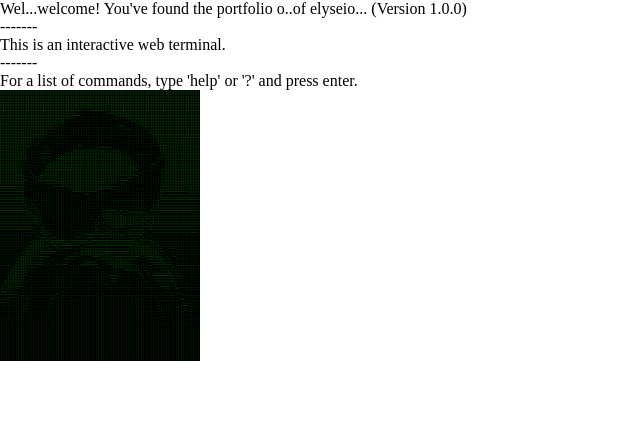
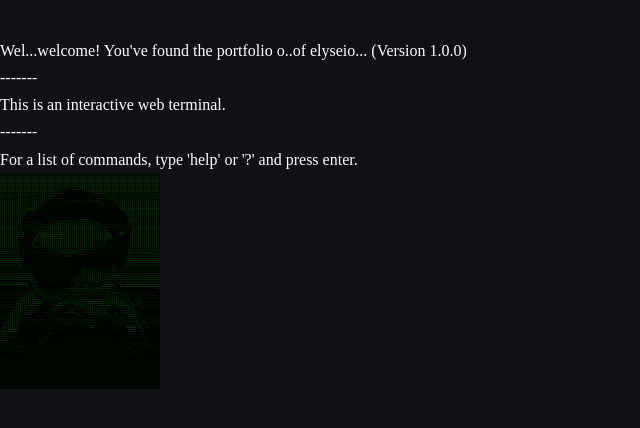
Before and after one commit to elyseio/cli-portfolio-v1, a plain HTML site: page index.html in a window 1280 px wide. Shown: the whole page, without its empty margins (0-640 px from the left). Drawn offline with Linux system fonts and the light colour scheme.

Commit message:
added global styling to elements

```diff
--- a/css/styles.css
+++ b/css/styles.css
@@ -1,3 +1,13 @@
+/***********************************************************
+                        GLOBAL STYLES
+************************************************************/
+
+:root {
+    --bg-color: rgb(16, 17, 22);
+    --primary-txt-color: rgb(0, 255, 156);
+    --white-txt-color: rgb(255, 255, 255);
+}
+
 *,
 *::before,
 *::after {
@@ -5,3 +15,28 @@
     padding: 0;
     box-sizing: border-box;
 }
+
+body {
+    line-height: 1.7;
+    background-color: var(--bg-color);
+    color: var(--white-txt-color);
+}
+
+main {
+    margin-top: 2.3em;
+    margin-bottom: 1em;
+}
+
+img {
+    width: 10em;
+}
+
+input {
+    border: 0;
+    background: none;
+    color: var(--white-txt-color);
+}
+
+input:focus {
+    outline: none;
+}
```
